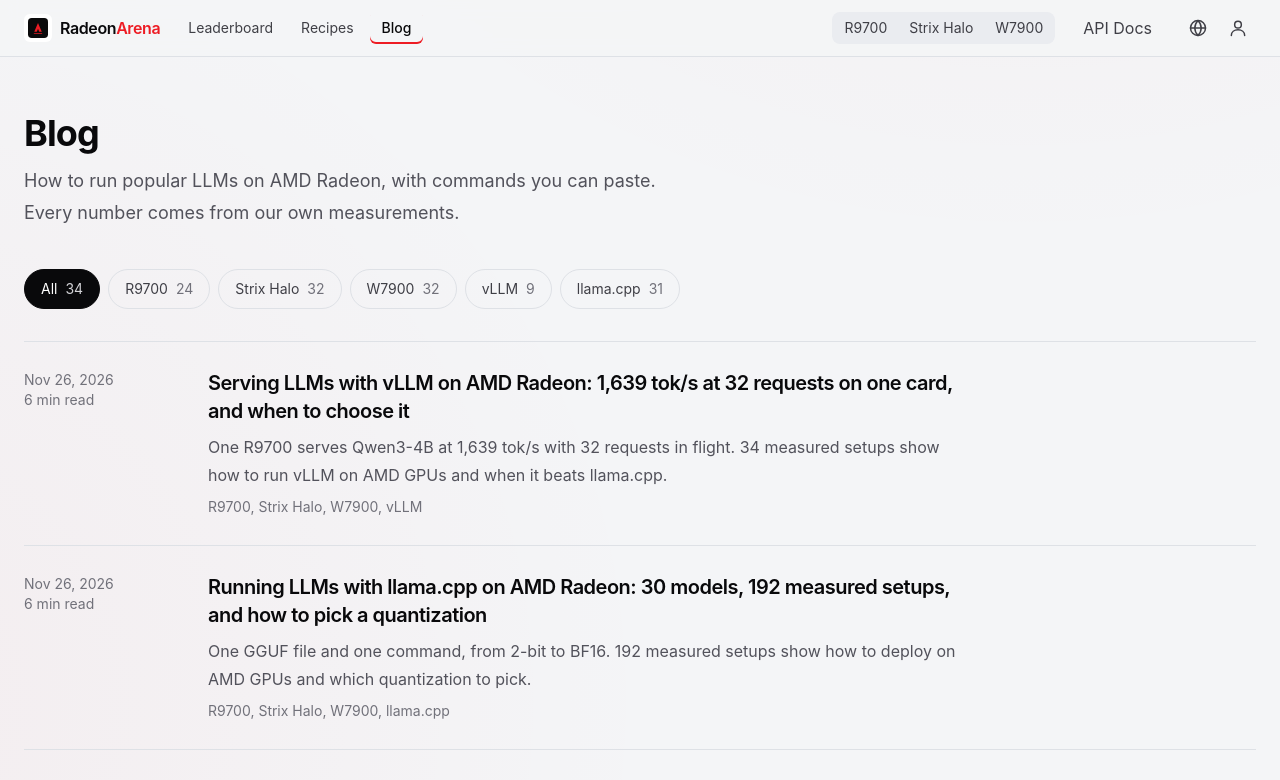
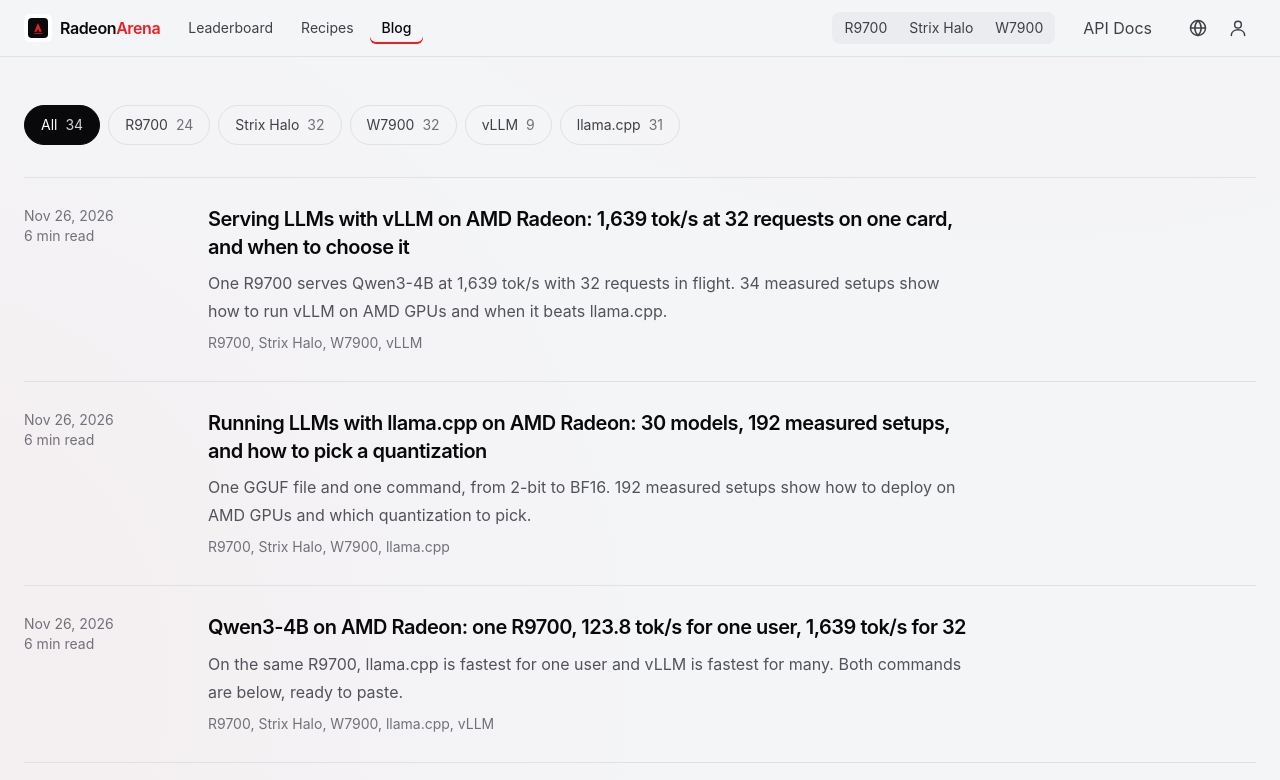
Before and after one commit to radeon-arena/radeon-arena, a Next.js app: page /blog in a window 1280 px wide. Shown: the top 780 px of the page. Built offline with nearby package versions, Linux system fonts and the light colour scheme.

Commit message:
Blog index: drop the visible page title and intro

```diff
--- a/src/views/BlogViews.tsx
+++ b/src/views/BlogViews.tsx
@@ -46,17 +46,9 @@ export function BlogIndex({ lang }: { lang: Lang }) {
   const posts = allPosts(lang).map(toListItem);
 
   return (
-    <div className="mx-auto max-w-7xl px-4 pb-20 pt-14 sm:px-6">
-      <header className="max-w-2xl">
-        <h1 className="text-4xl font-bold tracking-tight text-zinc-50">{t(lang, "Blog", "博客")}</h1>
-        <p className="mt-3 text-lg leading-8 text-zinc-400">
-          {t(
-            lang,
-            "How to run popular LLMs on AMD Radeon, with commands you can paste. Every number comes from our own measurements.",
-            "在 AMD Radeon 上部署热门大模型的教程，命令复制就能跑。文中数字都来自本站实测。",
-          )}
-        </p>
-      </header>
+    <div className="mx-auto max-w-7xl px-4 pb-20 pt-2 sm:px-6">
+      {/* No visible page title: the header's Blog tab already says where you are. */}
+      <h1 className="sr-only">{t(lang, "Blog", "博客")}</h1>
 
       {posts.length === 0 ? (
         <p className="mt-12 border-t border-ink-700 pt-8 text-zinc-400">
```
